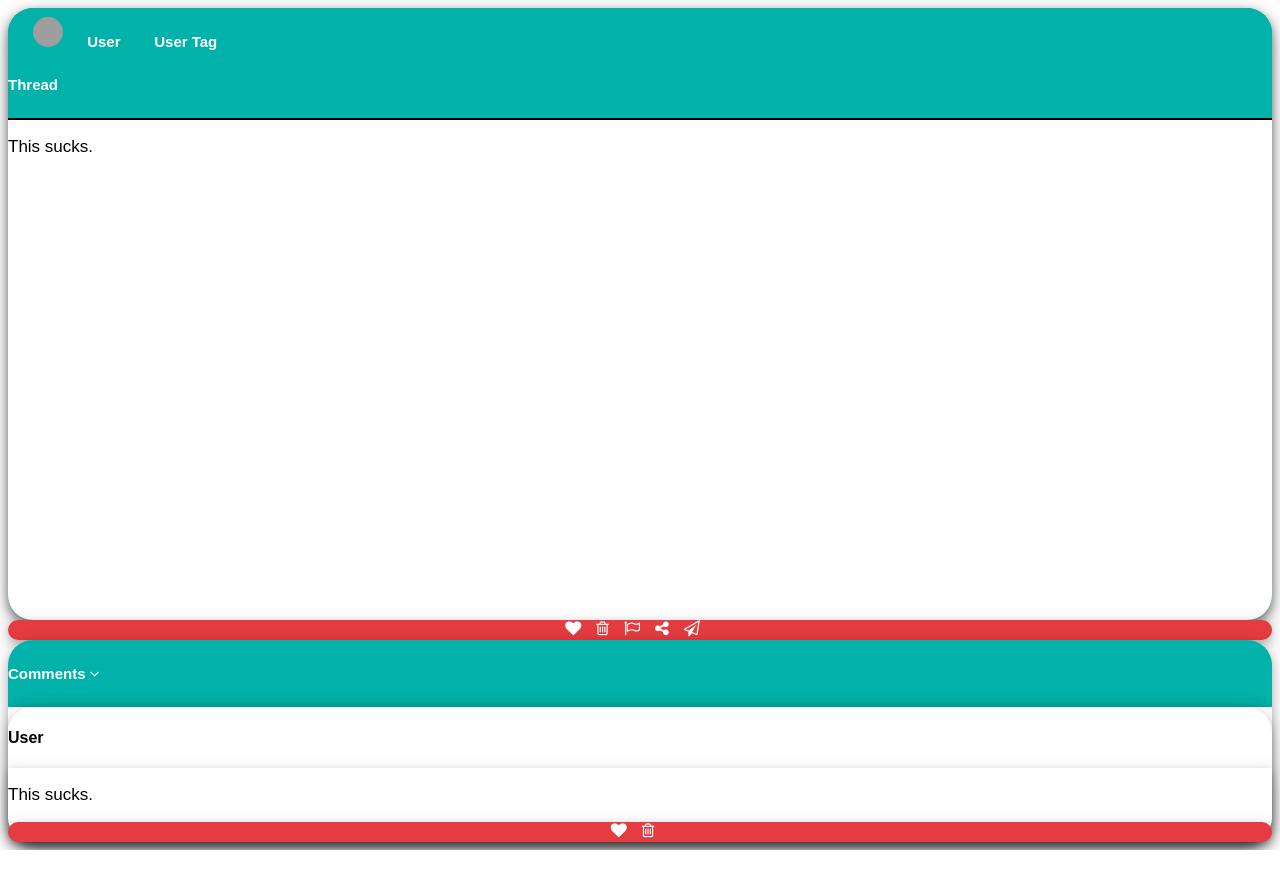
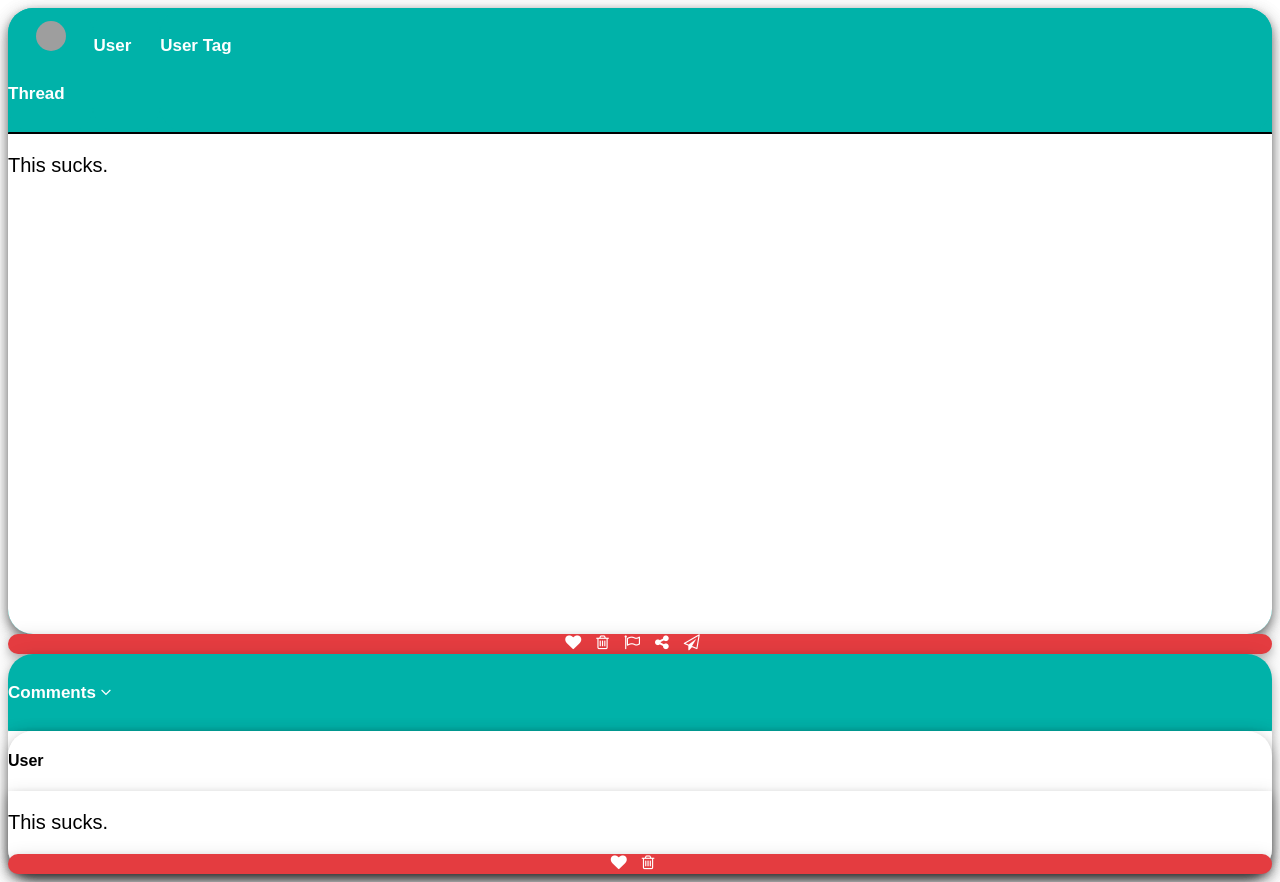
Before and after one commit to chloeosgood/chloeosgood.github.io, a Node server app: template app/views/partials/content/ThreadInfo.ejs in a window 1280 px wide. Before the commit the page ends 850 px from the top, so only its background shows below. Run offline with Node 20, Linux system fonts and the light colour scheme; the template is opened without the code that fills it, so the values that code supplies are empty; some libraries are stand-ins or nearby versions; grey boxes are pictures that could not be loaded.

Commit message:
Update app/views/partials/content/ThreadInfo.ejs

```diff
--- a/app/views/partials/content/ThreadInfo.ejs
+++ b/app/views/partials/content/ThreadInfo.ejs
@@ -244,14 +244,14 @@ h4 {
     text-align: left;
 }
 h5 {
-    font-size: 15px;
+    font-size: 17px;
 	font-family: sans-serif;
     color: white;
     text-align: left;
 }
 p {
     font-family: sans-serif;
-    font-size: 17px;
+    font-size: 20px;
 }
 </style>
 </head>
```
